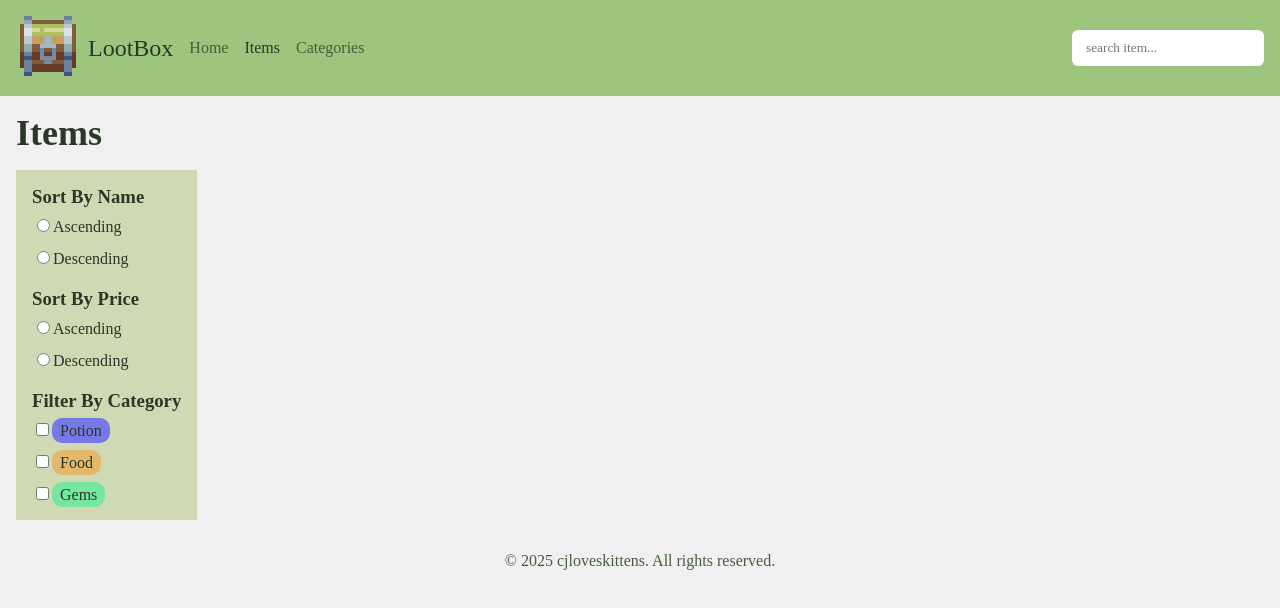
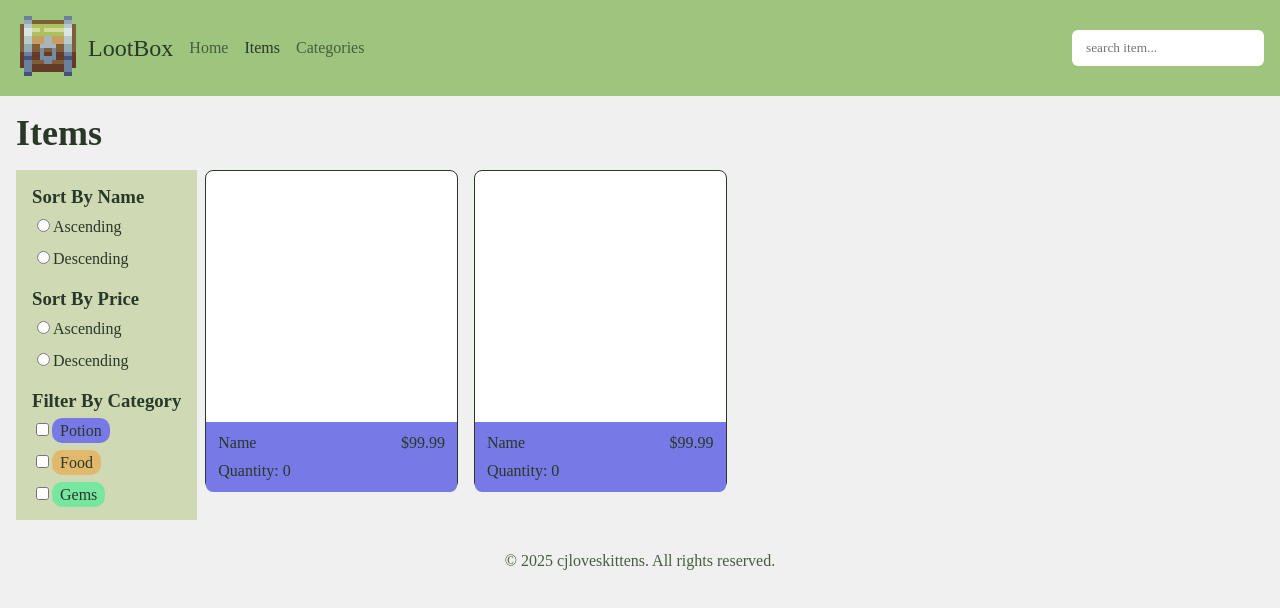
Before and after one commit to cjxo/inventory-app-client, a React (Vite) app: page /items in a window 1280 px wide. Shown: the top 608 px of the page. Built offline with nearby package versions, Linux system fonts and the light colour scheme; a web font is replaced by a local one.

Commit message:
Basic look of item card

```diff
--- /dev/null
+++ b/src/components/CategoryStyles.js
@@ -0,0 +1,19 @@
+const categoryStyles = {
+  potion: {
+    backgroundColor: "#777ae6",
+    padding: "4px 8px",
+    borderRadius: "10px",
+  },
+  food: {
+    backgroundColor: "#e2b86c",
+    padding: "4px 8px",
+    borderRadius: "10px",
+  },
+  gems: {
+    backgroundColor: "#77e6a1",
+    padding: "4px 8px",
+    borderRadius: "10px",
+  }
+};
+
+export default categoryStyles;
--- a/src/components/SortOptionsWide.jsx
+++ b/src/components/SortOptionsWide.jsx
@@ -1,4 +1,5 @@
 import styles from "../styles/component.module.css";
+import categoryStyles from "./CategoryStyles";
 
 const SortOptionsWide = () => {
   return (
@@ -39,15 +40,15 @@ const SortOptionsWide = () => {
         <form>
           <div className={styles.inputLabelPair}>
             <input id="potion" value="potion" name="potion" type="checkbox" />
-            <label style={{backgroundColor: "#777ae6", padding: "4px 8px", borderRadius: "10px"}} htmlFor="potion">Potion</label>
+            <label style={categoryStyles.potion} htmlFor="potion">Potion</label>
           </div>
           <div className={styles.inputLabelPair}>
             <input id="food" value="food" name="food" type="checkbox" />
-            <label style={{backgroundColor: "#e2b86c", padding: "4px 8px", borderRadius: "10px"}} htmlFor="food">Food</label>
+            <label style={categoryStyles.food} htmlFor="food">Food</label>
           </div>
           <div className={styles.inputLabelPair}>
             <input id="gems" value="gems" name="gems" type="checkbox" />
-            <label style={{backgroundColor: "#77e6a1", padding: "4px 8px", borderRadius: "10px"}} htmlFor="gems">Gems</label>
+            <label style={categoryStyles.gems} htmlFor="gems">Gems</label>
           </div>
         </form>
 
--- a/src/routes/ItemPage.jsx
+++ b/src/routes/ItemPage.jsx
@@ -3,6 +3,7 @@ import styles from "../styles/route.module.css";
 import ButtonImage from "../components/ButtonImage";
 import NarrowSortDropdown from "../components/NarrowSortDropdown";
 import SortOptionsWide from "../components/SortOptionsWide";
+import categoryStyles from "../components/CategoryStyles";
 
 const ItemPage = () => {
   const [openDropDown, setOpenDropDown] = useState(false);
@@ -29,11 +30,40 @@ const ItemPage = () => {
         {openDropDown && <NarrowSortDropdown />}
 
         <ul className={styles.itemGrid}>
+          <li className={styles.itemCard}>
+            <div className={styles.image}>
+            </div>
+            <div className={styles.itemInfo} style={{background: categoryStyles.potion.backgroundColor}}>
+              <div className={styles.nameAndPrice}>
+                <p>Name</p>
+                <p>$99.99</p>
+              </div>
+              <p>Quantity: 0</p>
+            </div>
+          </li>
 
+          <li className={styles.itemCard}>
+            <div className={styles.image}>
+            </div>
+            <div className={styles.itemInfo} style={{background: categoryStyles.potion.backgroundColor}}>
+              <div className={styles.nameAndPrice}>
+                <p>Name</p>
+                <p>$99.99</p>
+              </div>
+              <p>Quantity: 0</p>
+            </div>
+          </li>
         </ul>
       </div>
     </div>
   );
 };
 
+    {/*<p
+              className={styles.categoryTag}
+              style={{
+                  backgroundColor: categoryStyles.potion.backgroundColor,
+                  padding: categoryStyles.potion.padding,
+              }}>Potion</p>*/}
+
 export default ItemPage;
--- a/src/styles/route.module.css
+++ b/src/styles/route.module.css
@@ -68,12 +68,65 @@ main {
       }
     }
 
-    .itemGrid {
-      flex-grow: 1;
-    }
-
     @media (min-width: 768px) {
       display: flex;
+      gap: 8px;
     }
   }
 }
+
+.itemGrid {
+  flex-grow: 1;
+  display: grid;
+  grid-template-columns: repeat(auto-fill, minmax(200px, 1fr));
+  gap: 16px;
+
+  li.itemCard {
+    max-height: 320px;
+    height: fit-content;
+    background: white;
+    border: 1px solid var(--green-colour1);
+
+    border-radius: 8px;
+
+    .image {
+      aspect-ratio: 1 / 1;
+      width: 100%;
+    }
+
+    .itemInfo {
+      background: red;
+      padding: 12px;
+      display: flex;
+      flex-direction: column;
+      gap: 10px;
+      color: var(--green-colour1);
+      border-bottom-left-radius: 7px;
+      border-bottom-right-radius: 7px;
+      .nameAndPrice {
+        display: flex;
+        justify-content: space-between;
+      }
+    }
+
+    /* TESTING */
+    .categoryTags {
+      margin-top: auto;
+      background-color: var(--green-colour3);
+      border-bottom-left-radius: 8px;
+      border-bottom-right-radius: 8px;
+      padding: 12px;
+
+      display: flex;
+      justify-content: center;
+    }
+
+    .categoryTag {
+      margin-top: auto;
+      color: var(--green-colour1);
+      text-align: center;
+      border-bottom-left-radius: 8px;
+      border-bottom-right-radius: 8px;
+    }
+  }
+}
```
